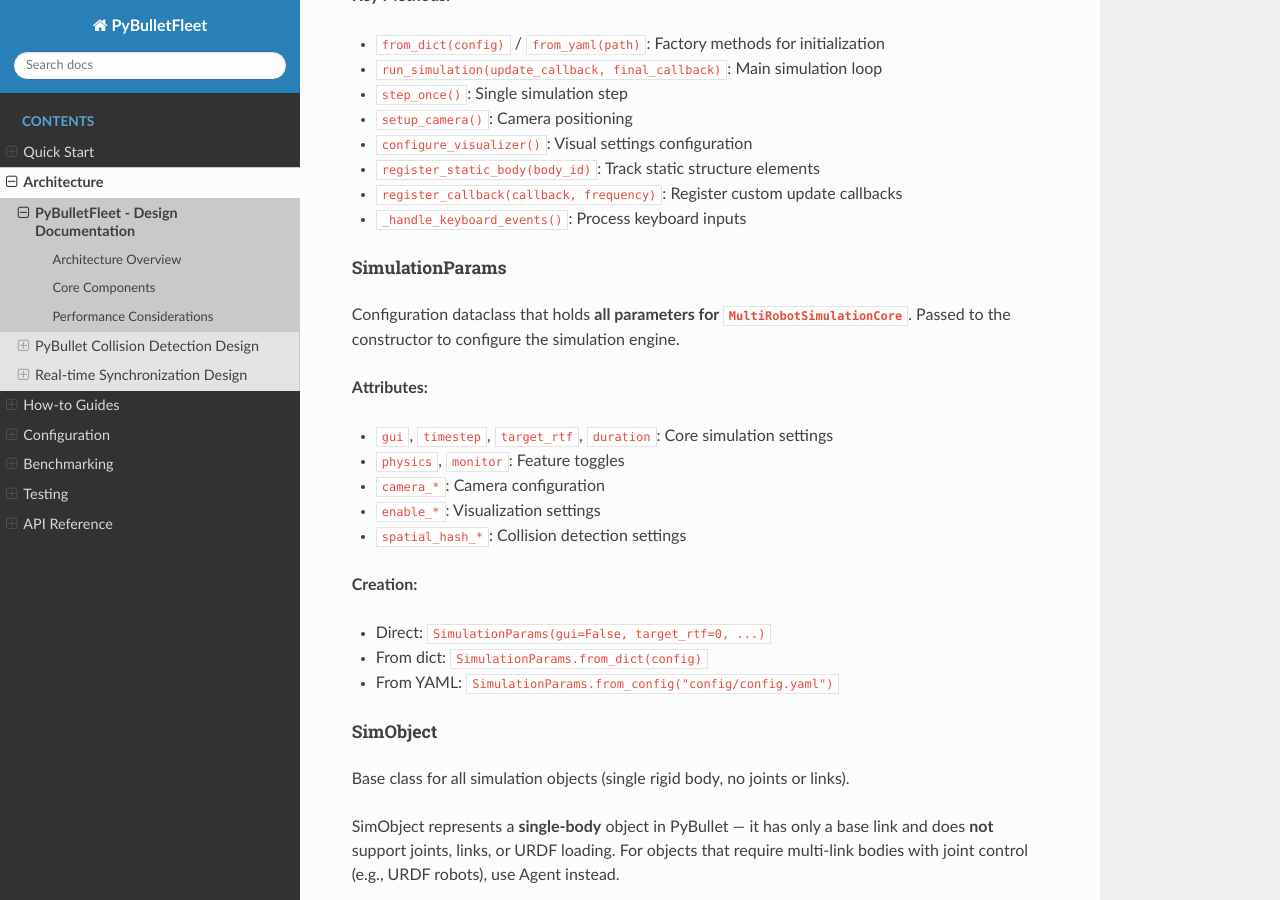
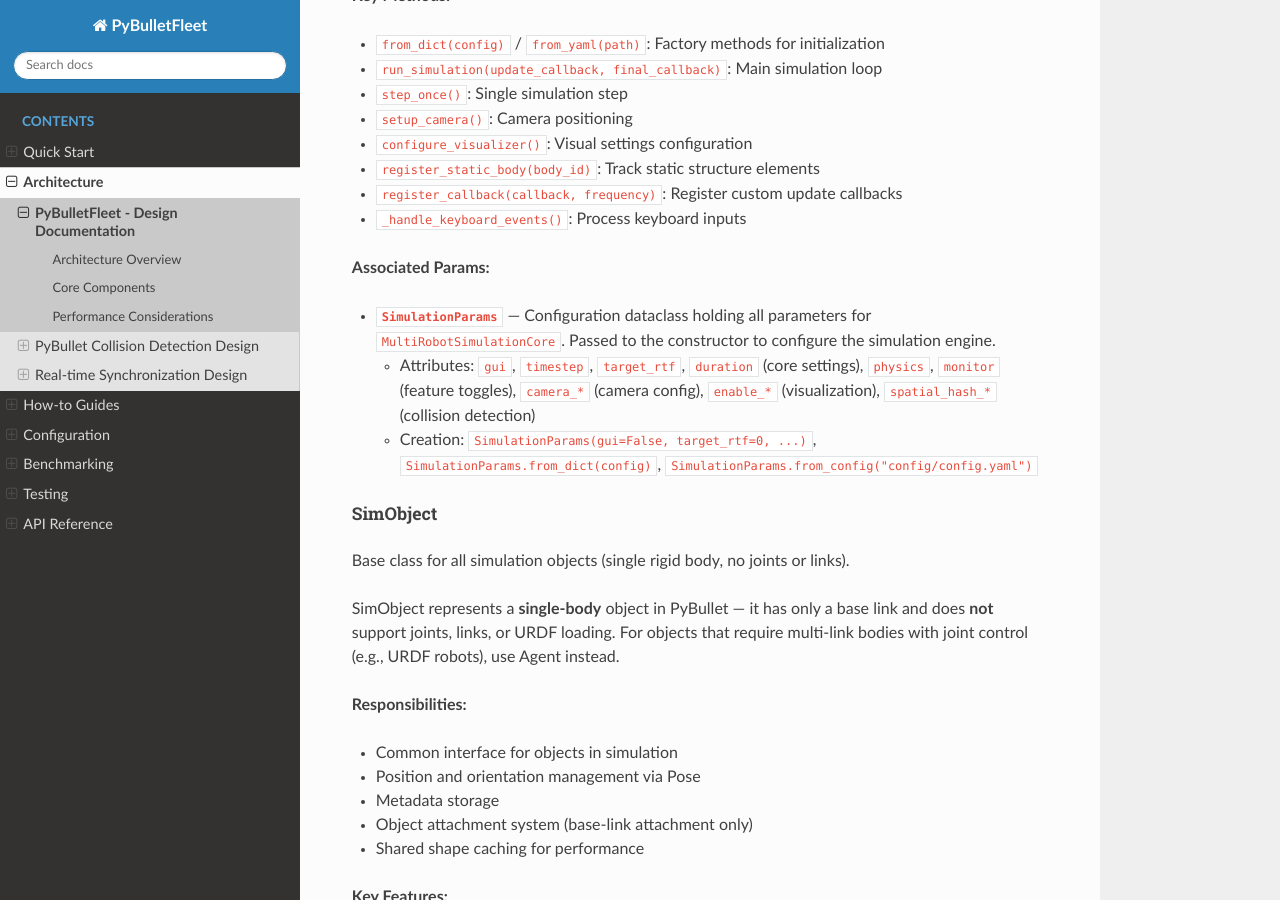
Before and after one commit to yuokamoto/PyBulletFleet, a Sphinx documentation site: the page built from docs/architecture/overview.md, in a window 1280 px wide and 900 px high, scrolled down 1215 px. Built offline with Sphinx 7.4.7 and the Read the Docs theme 3.1.0, drawn with Linux system fonts in a browser that asks for light colours.

Commit message:
docs: unify SimulationParams into Associated Params format under MultiRobotSimulationCore

```diff
--- a/docs/architecture/overview.md
+++ b/docs/architecture/overview.md
@@ -54,21 +54,10 @@
 - `register_callback(callback, frequency)`: Register custom update callbacks
 - `_handle_keyboard_events()`: Process keyboard inputs
 
-##### SimulationParams
-Configuration dataclass that holds **all parameters for `MultiRobotSimulationCore`**.
-Passed to the constructor to configure the simulation engine.
-
-**Attributes:**
-- `gui`, `timestep`, `target_rtf`, `duration`: Core simulation settings
-- `physics`, `monitor`: Feature toggles
-- `camera_*`: Camera configuration
-- `enable_*`: Visualization settings
-- `spatial_hash_*`: Collision detection settings
-
-**Creation:**
-- Direct: `SimulationParams(gui=False, target_rtf=0, ...)`
-- From dict: `SimulationParams.from_dict(config)`
-- From YAML: `SimulationParams.from_config("config/config.yaml")`
+**Associated Params:**
+- **`SimulationParams`** — Configuration dataclass holding all parameters for `MultiRobotSimulationCore`. Passed to the constructor to configure the simulation engine.
+  - Attributes: `gui`, `timestep`, `target_rtf`, `duration` (core settings), `physics`, `monitor` (feature toggles), `camera_*` (camera config), `enable_*` (visualization), `spatial_hash_*` (collision detection)
+  - Creation: `SimulationParams(gui=False, target_rtf=0, ...)`, `SimulationParams.from_dict(config)`, `SimulationParams.from_config("config/config.yaml")`
 
 ##### SimObject
 Base class for all simulation objects (single rigid body, no joints or links).
```
